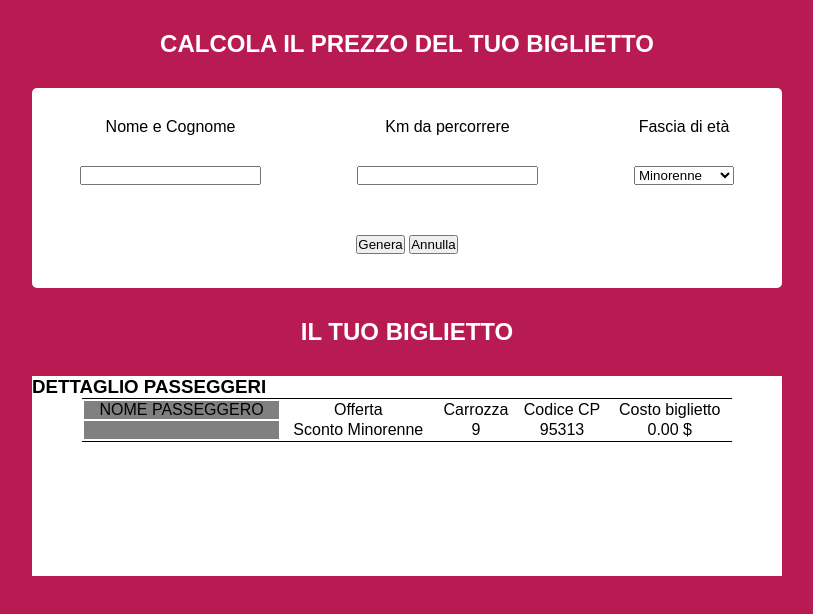
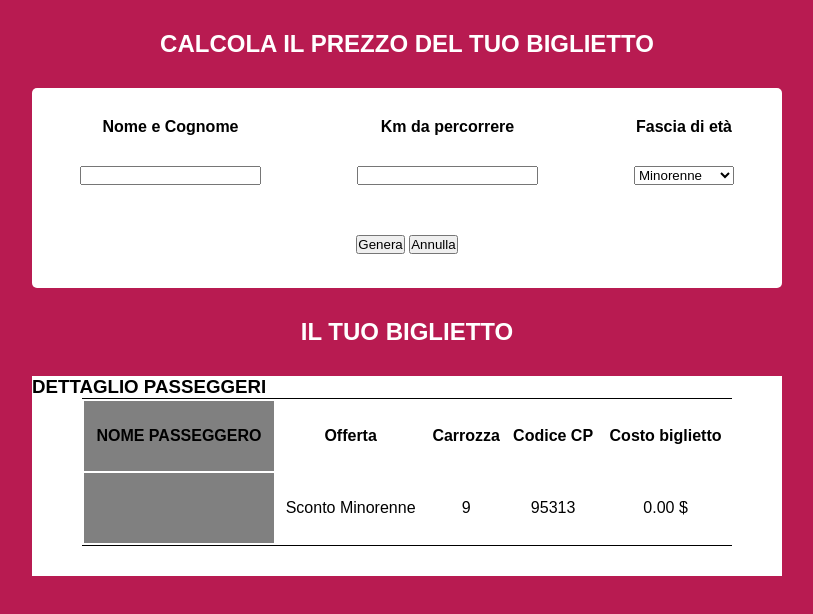
Before and after one commit to tommasofiglia/js-biglietto-treno-form, a plain HTML site: page index.html in a window 1280 px wide. Both pictures are taken after a click on the button "Genera". Shown: the whole page, without its empty margins (233-1046 px from the left). Drawn offline with Linux system fonts and the light colour scheme.

Commit message:
CSS migliorato

```diff
--- a/assets/css/style.css
+++ b/assets/css/style.css
@@ -41,6 +41,10 @@ body{
   height: 200px;
 }
 
+.height-70{
+  height: 70px;
+}
+
 .card-rounded{
   border-radius: 5px;
 }
@@ -56,6 +60,10 @@ body{
 
 .pt-50{
   padding-top: 50px;
+}
+
+.fw-600{
+  font-weight: 600;
 }
 
 h3{
--- a/index.html
+++ b/index.html
@@ -17,17 +17,17 @@
         <div class="row d-flex">
 
           <div class="col">
-             <label for="name" class="d-block py-30">Nome e Cognome</label>
+             <label for="name" class="d-block py-30 fw-600">Nome e Cognome</label>
              <input type="text" name="name" id="full-name">
           </div>
 
           <div class="col">
-            <label for="name" class="d-block py-30">Km da percorrere</label>
+            <label for="name" class="d-block py-30 fw-600">Km da percorrere</label>
             <input type="number" class="km" id="kilometers">
           </div>
 
           <div class="col">
-            <label for="fascia" class="d-block py-30">Fascia di età</label>
+            <label for="fascia" class="d-block py-30 fw-600">Fascia di età</label>
             <select name="fascia" id="age-range">
               <option value="minorenne">Minorenne</option>
               <option value="maggiorenne">Maggiorenne</option>
@@ -55,15 +55,15 @@
 
         <table>
 
-          <tr>
-            <td class="bg-grey"><div>NOME PASSEGGERO</div></td>
-            <td><div>Offerta</div></td>
-            <td><div>Carrozza</div></td>
-            <td><div>Codice CP</div></td>
-            <td><div></div>Costo biglietto</td>
+          <tr class="height-70">
+            <td class="bg-grey"><div class="fw-600">NOME PASSEGGERO</div></td>
+            <td><div class="fw-600">Offerta</div></td>
+            <td><div class="fw-600">Carrozza</div></td>
+            <td><div class="fw-600">Codice CP</div></td>
+            <td><div class="fw-600">Costo biglietto</div></td>
           </tr>
 
-          <tr>
+          <tr class="height-70">
             <td class="bg-grey"><div id="nome-passeggero"></div></td>
             <td><div id="sconto"></div></td>
             <td><div id="carrozza"></div></td>
```
